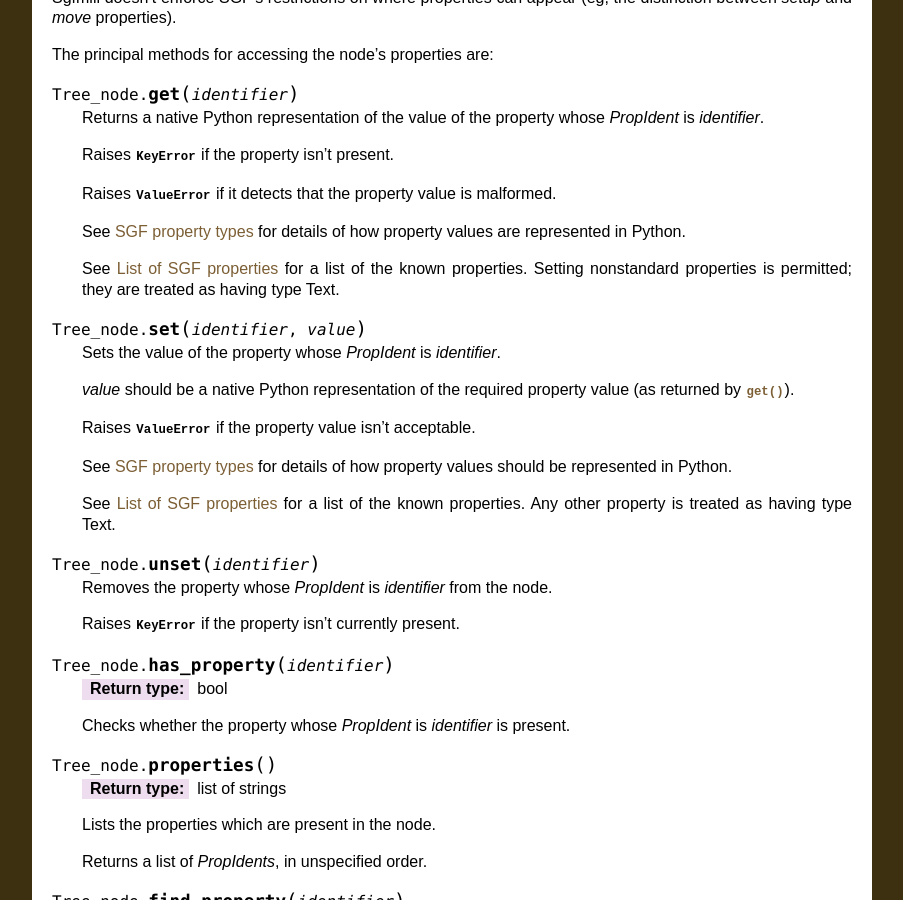
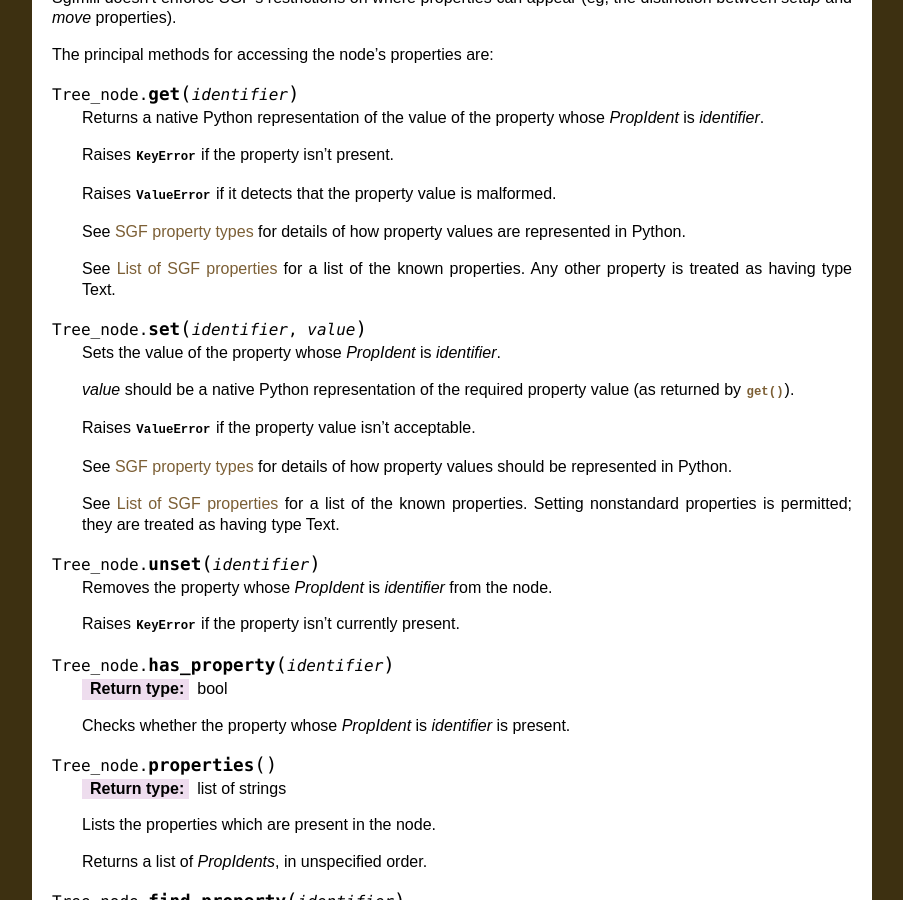
Before and after one commit to mattheww/sgfmill, a Sphinx documentation site: the page built from doc/tree_nodes.rst, in a window 1280 px wide and 900 px high, scrolled down 1153 px. Shown: the whole window, without its empty margins (198-1101 px from the left). Built offline with Sphinx 7.4.7, drawn with Linux system fonts in a browser that asks for light colours; part of the change alters nothing that is shown.

```diff
--- a/doc/tree_nodes.rst
+++ b/doc/tree_nodes.rst
@@ -81,8 +81,8 @@ The principal methods for accessing the node's properties are:
    See :ref:`sgf_property_types` for details of how property values are
    represented in Python.
 
-   See :doc:`properties` for a list of the known properties. Setting
-   nonstandard properties is permitted; they are treated as having type Text.
+   See :doc:`properties` for a list of the known properties. Any other
+   property is treated as having type Text.
 
 .. method:: Tree_node.set(identifier, value)
 
@@ -96,8 +96,8 @@ The principal methods for accessing the node's properties are:
    See :ref:`sgf_property_types` for details of how property values should be
    represented in Python.
 
-   See :doc:`properties` for a list of the known properties. Any other
-   property is treated as having type Text.
+   See :doc:`properties` for a list of the known properties. Setting
+   nonstandard properties is permitted; they are treated as having type Text.
 
 .. method:: Tree_node.unset(identifier)
 
```
